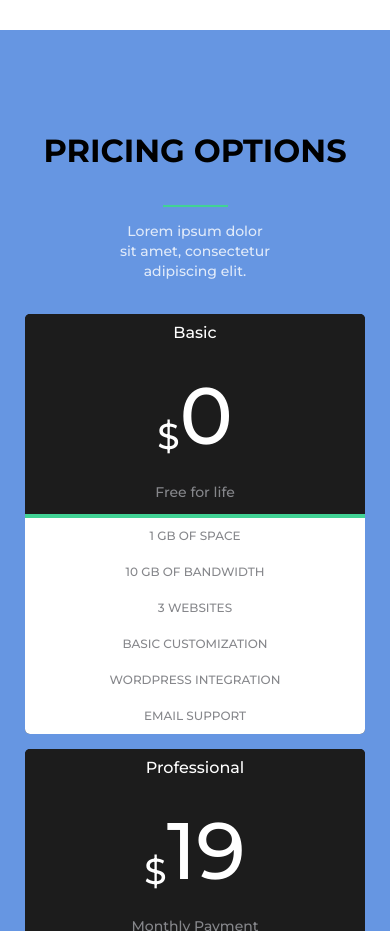
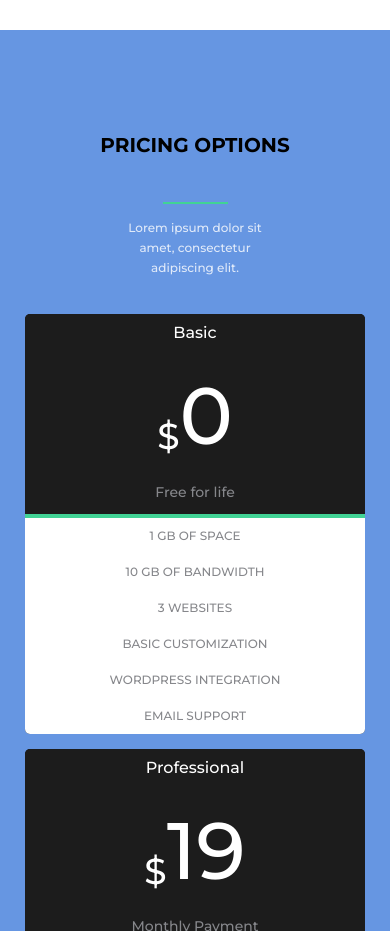
Before and after one commit to vuzkuraitis/Final, a website: page index.html in a window 390 px wide. Shown: the part 3620-4551 px from the top of the page. Drawn offline with nearby package versions, Linux system fonts and the light colour scheme; files that its build step writes are made by us from their sources.

Commit message:
Paskutinis

```diff
--- a/scss/container6.scss
+++ b/scss/container6.scss
@@ -199,4 +199,10 @@
   .container6 .pricing .basic1 h3 {
     font-size: 16px;
   }
+  .container6 .pricing .pricing-options h1 {
+    font-size: 20px;
+  }
+  .container6 .pricing .pricing-options p {
+    font-size: 12px;
+  }
 }
```
